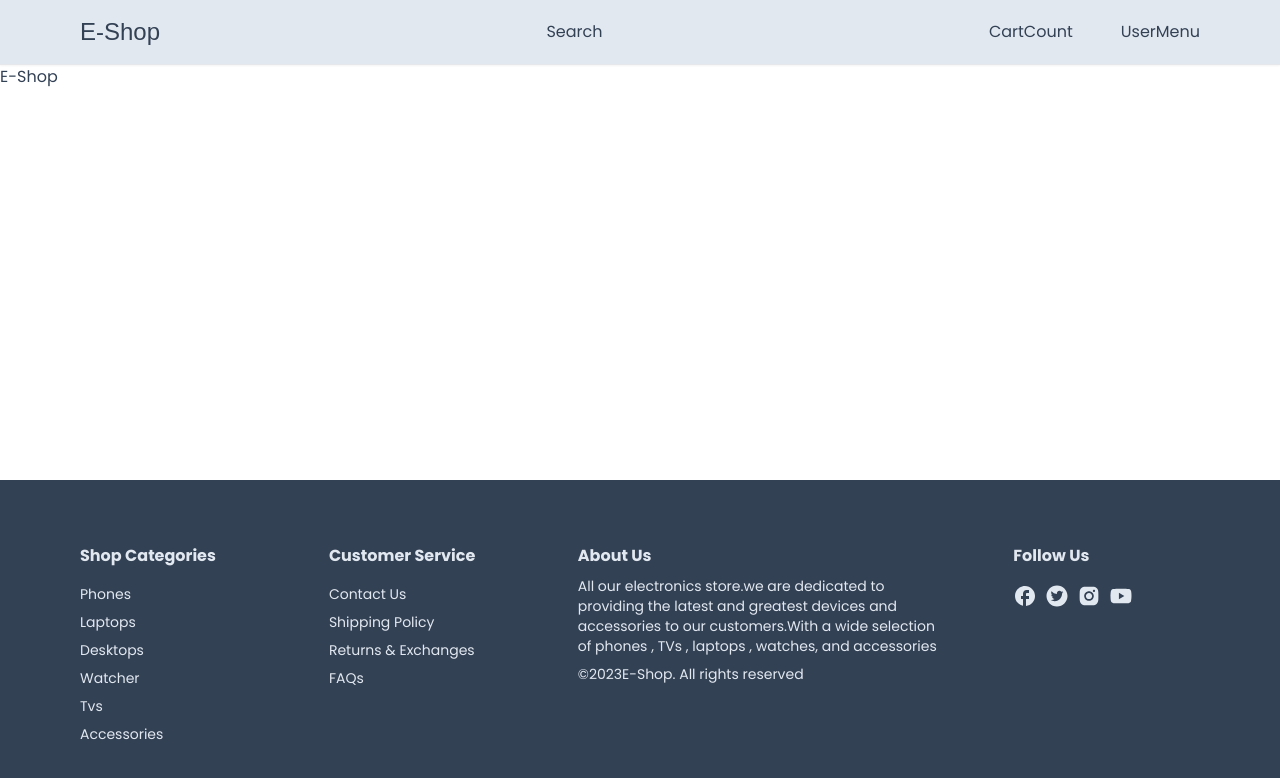
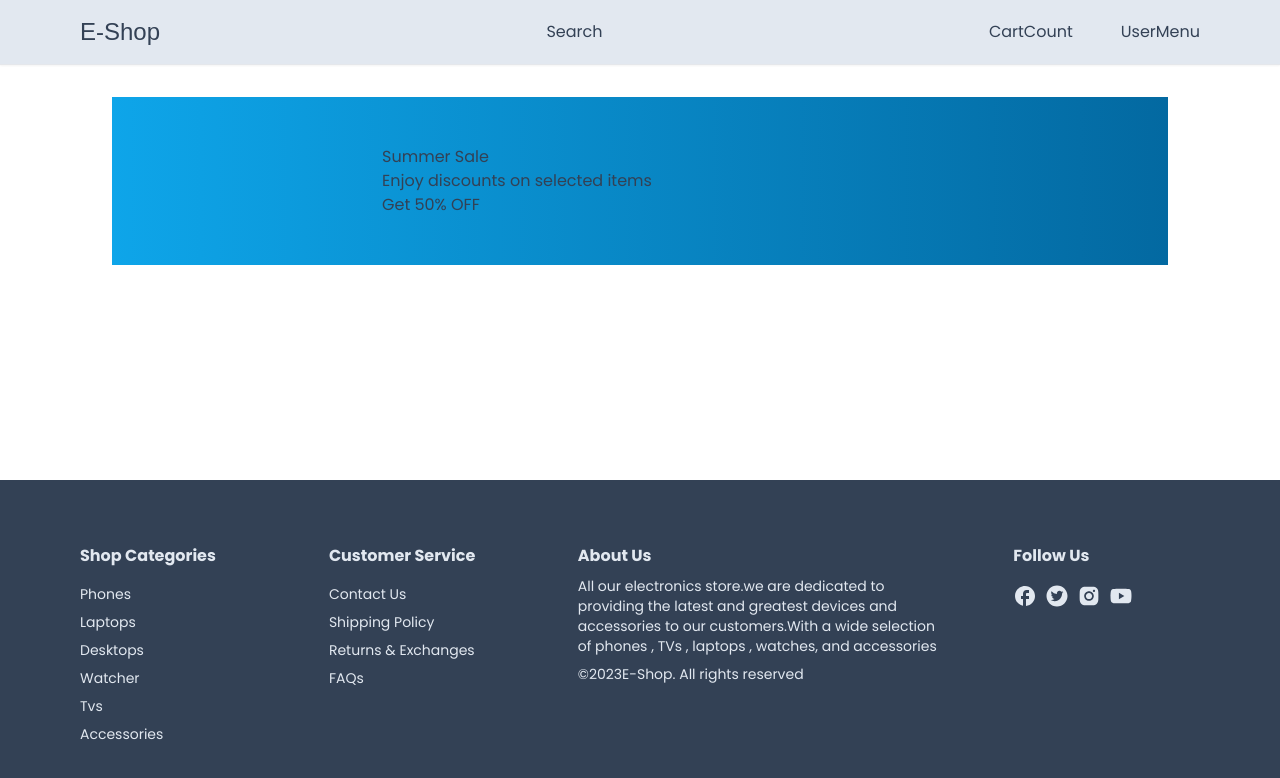
Before and after one commit to Nethanel22/E-Commerce-App, a Next.js app: page / in a window 1280 px wide. Shown: the top 778 px of the page. Built offline with nearby package versions, Linux system fonts and the light colour scheme; a web font is replaced by a local one.

Commit message:
intail HomeBanner1

```diff
--- a/app/page.tsx
+++ b/app/page.tsx
@@ -1,6 +1,14 @@
+import Container from "./components/Container";
+import HomeBanner from "./components/HomeBanner";
 
 export default function Home() {
   return (
-    <main>E-Shop</main>
+    <div className="p-8">
+      <Container>
+        <div>
+          <HomeBanner/>
+        </div>
+      </Container>
+    </div>
   )
 }
```
